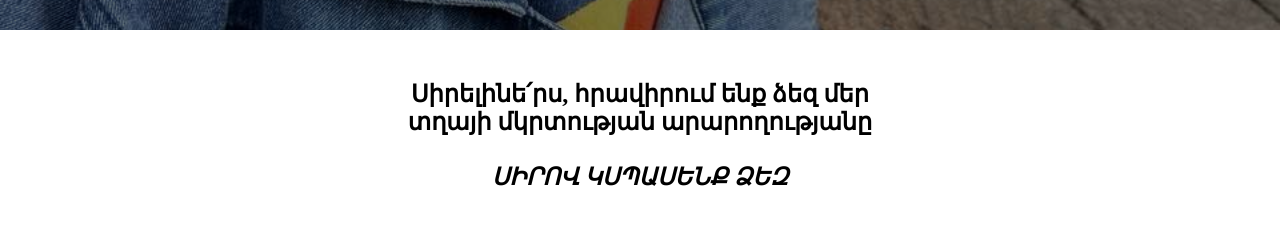
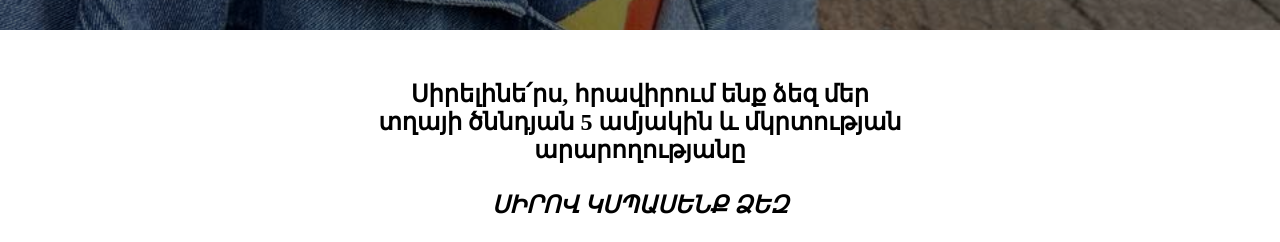
Before and after one commit to valerDay/valerDay.github.io, a plain HTML site: page index.html in a window 1280 px wide. Shown: the part 710-952 px from the top of the page. Drawn offline with Linux system fonts and the light colour scheme.

Commit message:
Update index.html

```diff
--- a/index.html
+++ b/index.html
@@ -39,7 +39,7 @@
     <!-- <i class="fa-solid fa-angles-down down"></i> -->
 </head>
 <div class="hraver">
-    <h1 class="hraverh1">Սիրելինե՛րս, հրավիրում ենք ձեզ մեր տղայի մկրտության արարողությանը<br><br><span>ՍԻՐՈՎ ԿՍՊԱՍԵՆՔ ՁԵԶ</span></h1>
+    <h1 class="hraverh1">Սիրելինե՛րս, հրավիրում ենք ձեզ մեր տղայի ծննդյան 5 ամյակին և մկրտության արարողությանը<br><br><span>ՍԻՐՈՎ ԿՍՊԱՍԵՆՔ ՁԵԶ</span></h1>
 </div>
 <div class="day">
     <h2 class="day2">ՀԱՆԴԻՊՄԱՆ ՕՐԸ</h2>
```
